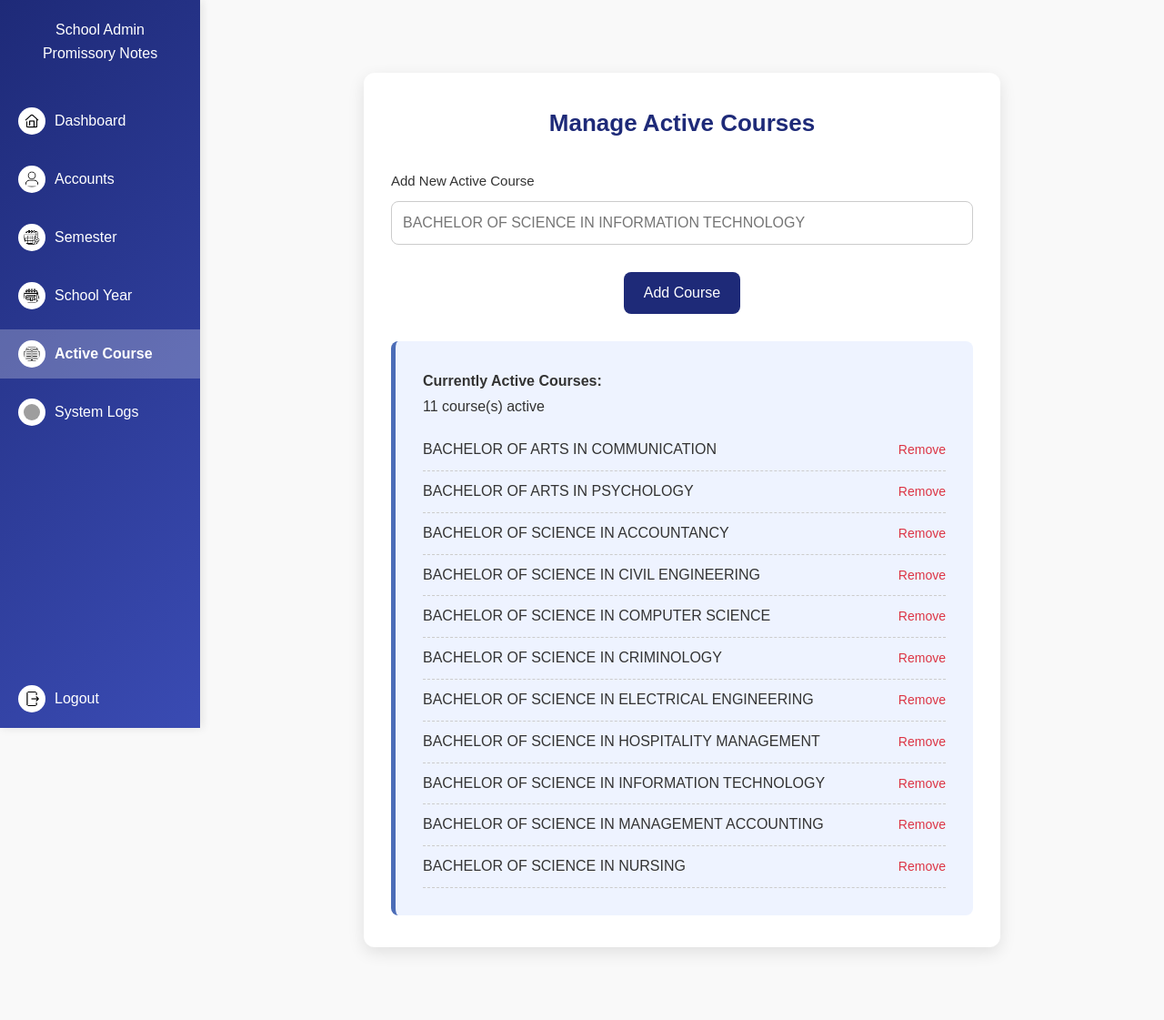
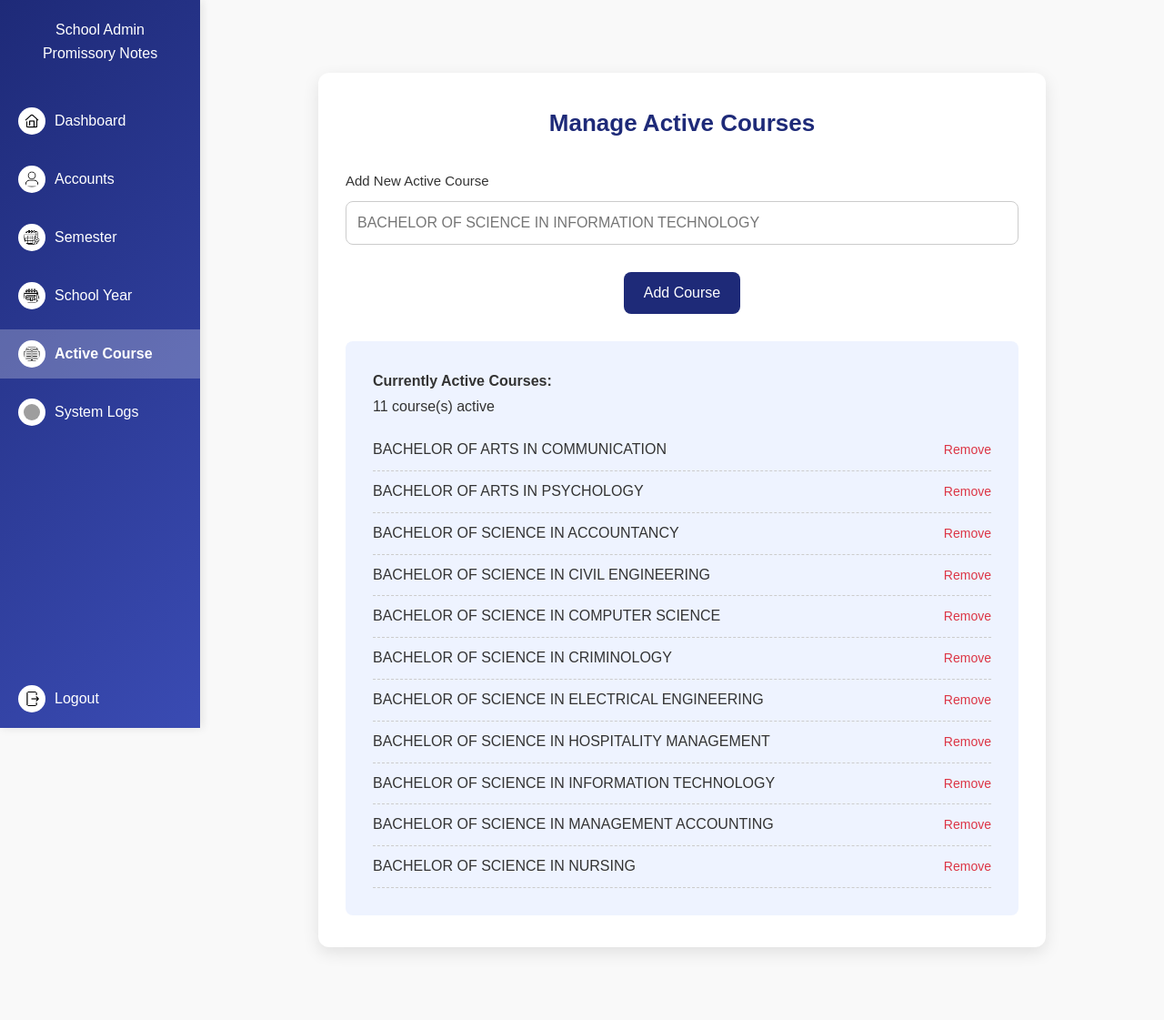
Before and after one commit to Haze-Chiz/promissory-note-system, a Flask app: page /admin/course in a window 1280 px wide. Shown: the whole page at 91% size. Run offline with Flask 3, Linux system fonts and the light colour scheme; the visitor is signed in with stand-in values (Sample User, id 1); grey boxes are pictures that could not be loaded.

Commit message:
admin design fix

```diff
--- a/templates/admin/course.html
+++ b/templates/admin/course.html
@@ -120,8 +120,7 @@
         }
 
         .container {
-            width: 90%;
-            max-width: 700px;
+            width: 80%;
             margin: 50px auto;
             background: #fff;
             padding: 35px 30px;
@@ -230,7 +229,6 @@
         .info-box {
             background: #eef3ff;
             padding: 30px;
-            border-left: 5px solid #4b6cb7;
             margin-top: 30px;
             border-radius: 8px;
             text-align: left;
--- a/templates/admin/school_year.html
+++ b/templates/admin/school_year.html
@@ -120,7 +120,7 @@
     }
 
     .container {
-      max-width: 600px;
+      width: 80%;
       margin: 50px auto;
       background: #fff;
       padding: 35px 30px;
@@ -228,7 +228,6 @@
     .info-box {
       background: #eef3ff;
       padding: 20px;
-      border-left: 5px solid #4b6cb7;
       margin-top: 30px;
       border-radius: 8px;
       text-align: left;
--- a/templates/admin/semester.html
+++ b/templates/admin/semester.html
@@ -122,7 +122,7 @@
     }
 
     .container {
-      max-width: 600px;
+      width: 80%;
       margin: 50px auto;
       background: #fff;
       padding: 35px 30px;
@@ -230,7 +230,6 @@
     .info-box {
       background: #eef3ff;
       padding: 20px;
-      border-left: 5px solid #4b6cb7;
       margin-top: 30px;
       border-radius: 8px;
       text-align: left;
```
Also changed, not shown: instance/promissory.db.
